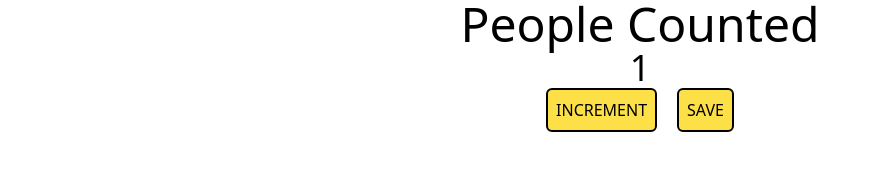
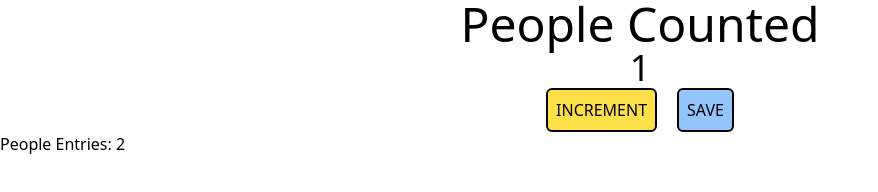
Before and after one commit to Ayimaah-crypto/Javascript-ayimaa, a website: page index.html in a window 1280 px wide. Shown: the whole page, without its empty margins (0-878 px from the left). Drawn offline with nearby package versions, Linux system fonts and the light colour scheme.

Commit message:
my javascript pure lesson

```diff
--- a/index.html
+++ b/index.html
@@ -15,9 +15,11 @@
     <div class="flex justify-center space-x-5">
         <button class="border-2 p-2 border-black bg-yellow-300 rounded-md justify-center " id="increment-btn"
             onclick="increment()">INCREMENT</button>
-        <button class="border-2 p-2 border-black bg-yellow-300 rounded-md justify-center" id="save-btn"
+        <button class="border-2 p-2 border-black bg-blue-300 rounded-md justify-center" id="save-btn"
             onclick="save()">SAVE</button>
     </div>
+    <p id="welcome-el"></p>
+    <p id="save-el">People Entries:</p>
     <script src="index.js"></script>
 </body>
 
--- a/index.js
+++ b/index.js
@@ -26,20 +26,82 @@
 // }
 // increment()
 
+// let countEl = document.getElementById("count-el")
+// console.log(countEl)
+
+
+// let count = 0
+// function increment() {
+// count = count + 1
+// countEl.innerText = count
+// console.log()
+// }
+// increment()
+
+// function save() {
+
+//     console.log(count)
+// }
+// save()
+
+// let welcomeEl = document.getElementById("welcome-el")
+
+
+// // Create two variables (name & greeting) that contains your name
+// let name = "Theodora"
+// let greeting = "Hi!, I am "
+// // and the greeting we want to render on the page
+
+// // Render the welcome message using welcomeEl.innerText
+// let finalGreeting = greeting + name
+
+// function wel() {
+
+//     welcomeEl.innerText = finalGreeting
+//     welcomeEl.innerText += "!"
+//     console.log()
+// }
+// wel()
+
+// 1. Grab the save-el paragrah and store it in a variable called saveEl
+// let saveEl = document.getElementById("save-el")
+
+// let countEl = document.getElementById("count-el")
+// let count = 0
+
+// console.log(saveEl)
+
+// function increment() {
+//     count = count + 1
+//     countEl.innerText = count
+// }
+//  let entries = count + " - "
+// function save() {
+
+//     // 2. Create a variable that contains both the count and the dash separator, i.e. "12 - "
+
+//     // 3. Render the v ariable in the saveEl using innerText
+
+//     saveEl.innerText += entries
+//     // NB: Make sure to not delete the existing content of the paragraph
+//     console.log(count)
+// }
+
+// my achievemnet
 let countEl = document.getElementById("count-el")
-console.log(countEl)
-
+let saveEl = document.getElementById("save-el")
 
 let count = 0
 function increment() {
-count = count + 1
-countEl.innerText = count
-console.log()
+    count = count + 1
+    countEl.innerText = count
+    console.log()
 }
 increment()
 
+
 function save() {
-
-    console.log(count)
+   saveEl.innerText += " " + count * 2
+   console.log()
 }
 save()
```
